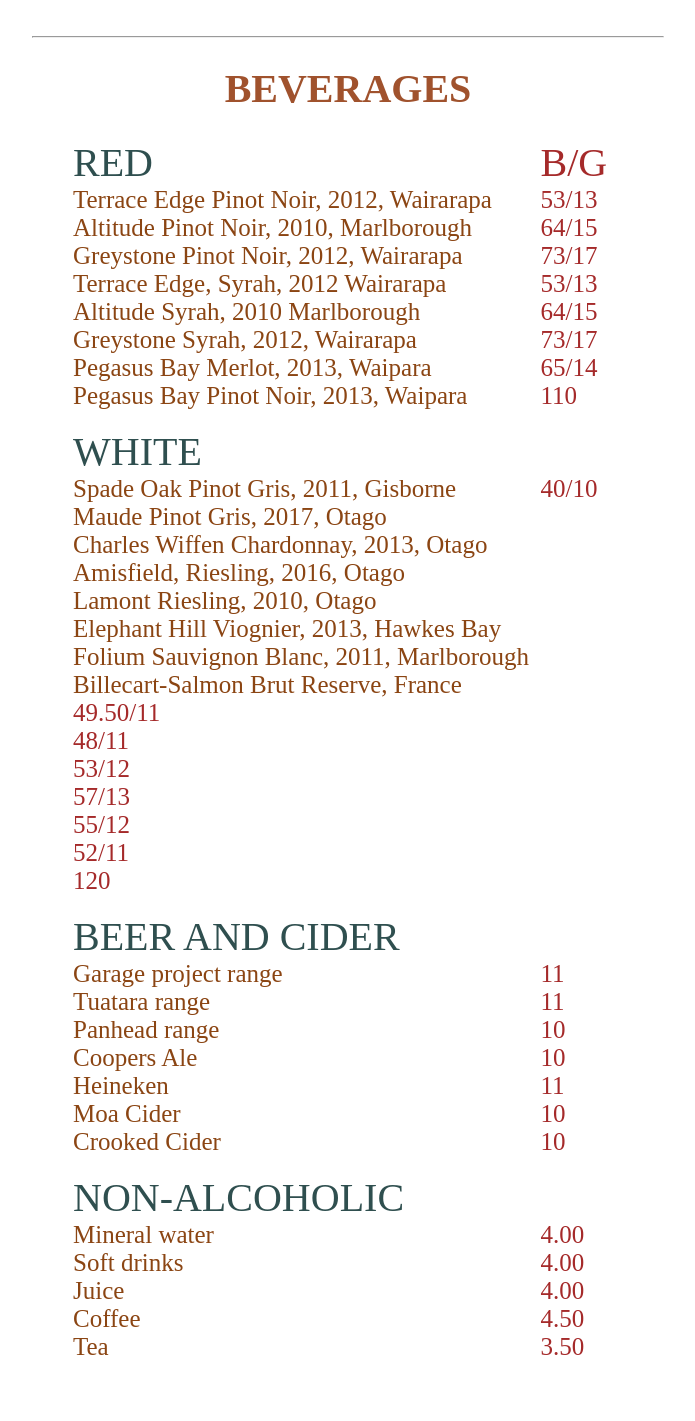
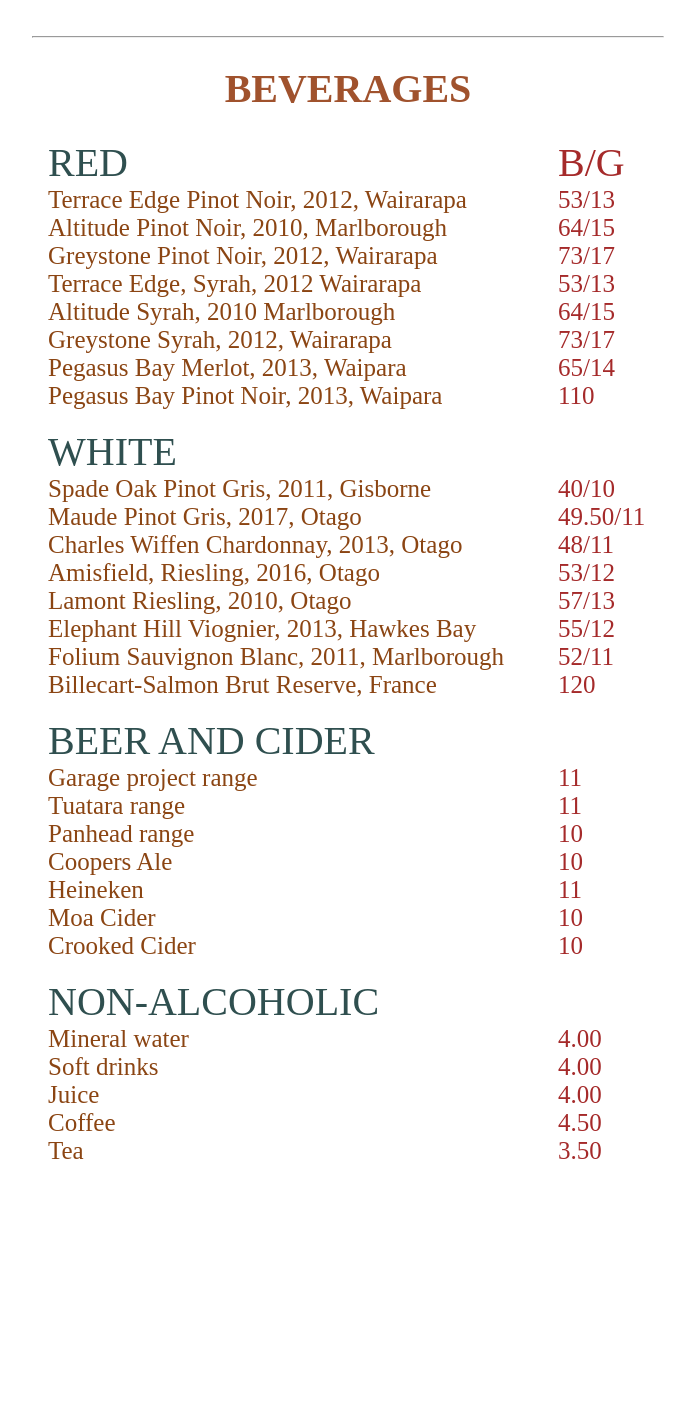
Before and after one commit to CraigMRowan/CraigMRowan.github.io, a PHP site: page /menu.html in a window 1280 px wide. Shown: the part 2639-4060 px from the top of the page, without its empty margins (292-987 px from the left). After the commit the page ends 3798 px from the top, so only its background shows below. Run offline with PHP 8.4, Linux system fonts and the light colour scheme.

Commit message:
Fixed drinks width

```diff
--- a/styles/styles.css
+++ b/styles/styles.css
@@ -165,7 +165,7 @@ body {
 
 .drinks {
     margin: auto;
-    width: 550px;
+    width: 600px;
 }
 
 .drinknamecolumn {
```
